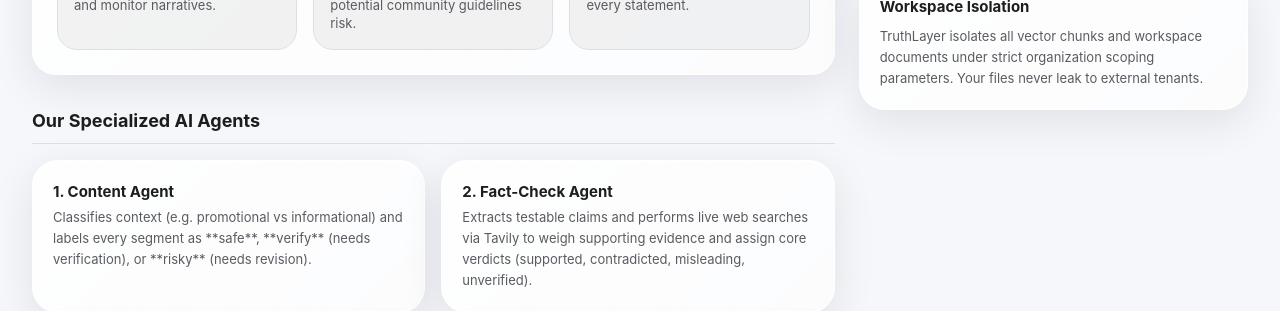
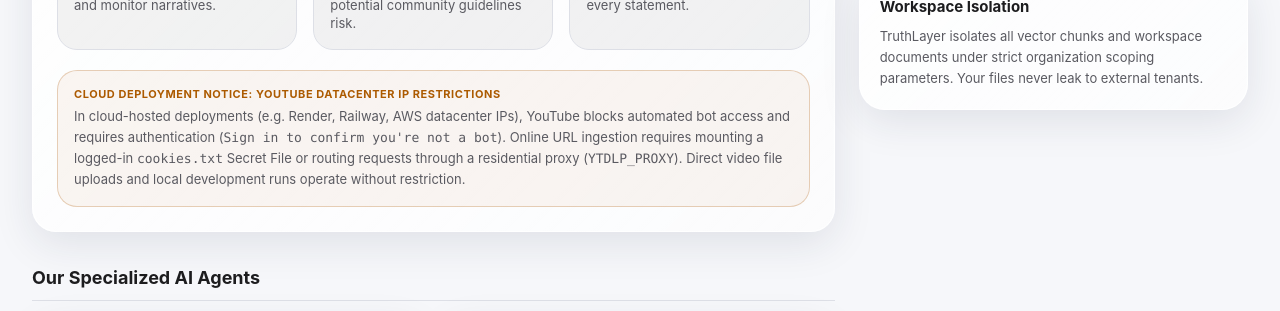
Before and after one commit to sauharddubey/Truthlayer, a Next.js app in the folder frontend/: page /docs in a window 1280 px wide. Shown: the part 429-740 px from the top of the page. Built offline with nearby package versions, Linux system fonts and the light colour scheme; no server answers.

Commit message:
docs: add cloud deployment limitation notice regarding YouTube datacenter IP bot restrictions

```diff
--- a/frontend/app/docs/page.tsx
+++ b/frontend/app/docs/page.tsx
@@ -85,6 +85,14 @@
                   <div className="text-xs font-bold text-warn uppercase tracking-wider mb-1">Verifier</div>
                   <p className="text-xs text-ink-light">Deep analysis, citation lookup, and factual trust verdicts on every statement.</p>
                 </div>
+              </div>
+
+              {/* Cloud Ingestion Limitation Notice */}
+              <div className="mt-5 rounded-xl border border-warn/25 bg-warn/5 p-4 text-xs text-ink space-y-1">
+                <div className="font-bold text-warn uppercase tracking-wider text-[11px]">Cloud Deployment Notice: YouTube Datacenter IP Restrictions</div>
+                <p className="text-ink-light leading-relaxed">
+                  In cloud-hosted deployments (e.g. Render, Railway, AWS datacenter IPs), YouTube blocks automated bot access and requires authentication (<code className="font-mono">Sign in to confirm you&apos;re not a bot</code>). Online URL ingestion requires mounting a logged-in <code className="font-mono">cookies.txt</code> Secret File or routing requests through a residential proxy (<code className="font-mono">YTDLP_PROXY</code>). Direct video file uploads and local development runs operate without restriction.
+                </p>
               </div>
             </section>
 
```
Also changed, not shown: 1 other file (tests, documents, lock files or other folders).
